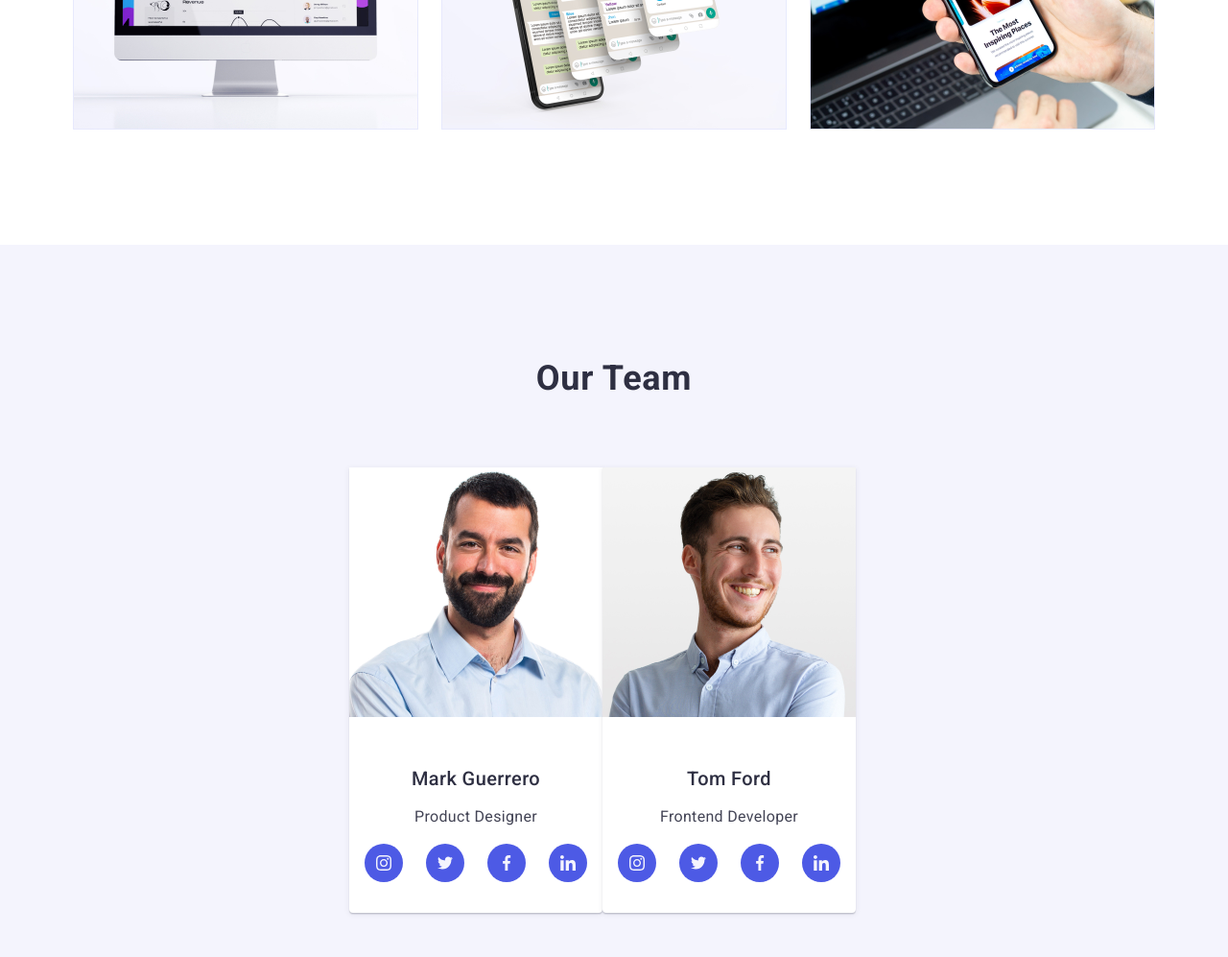
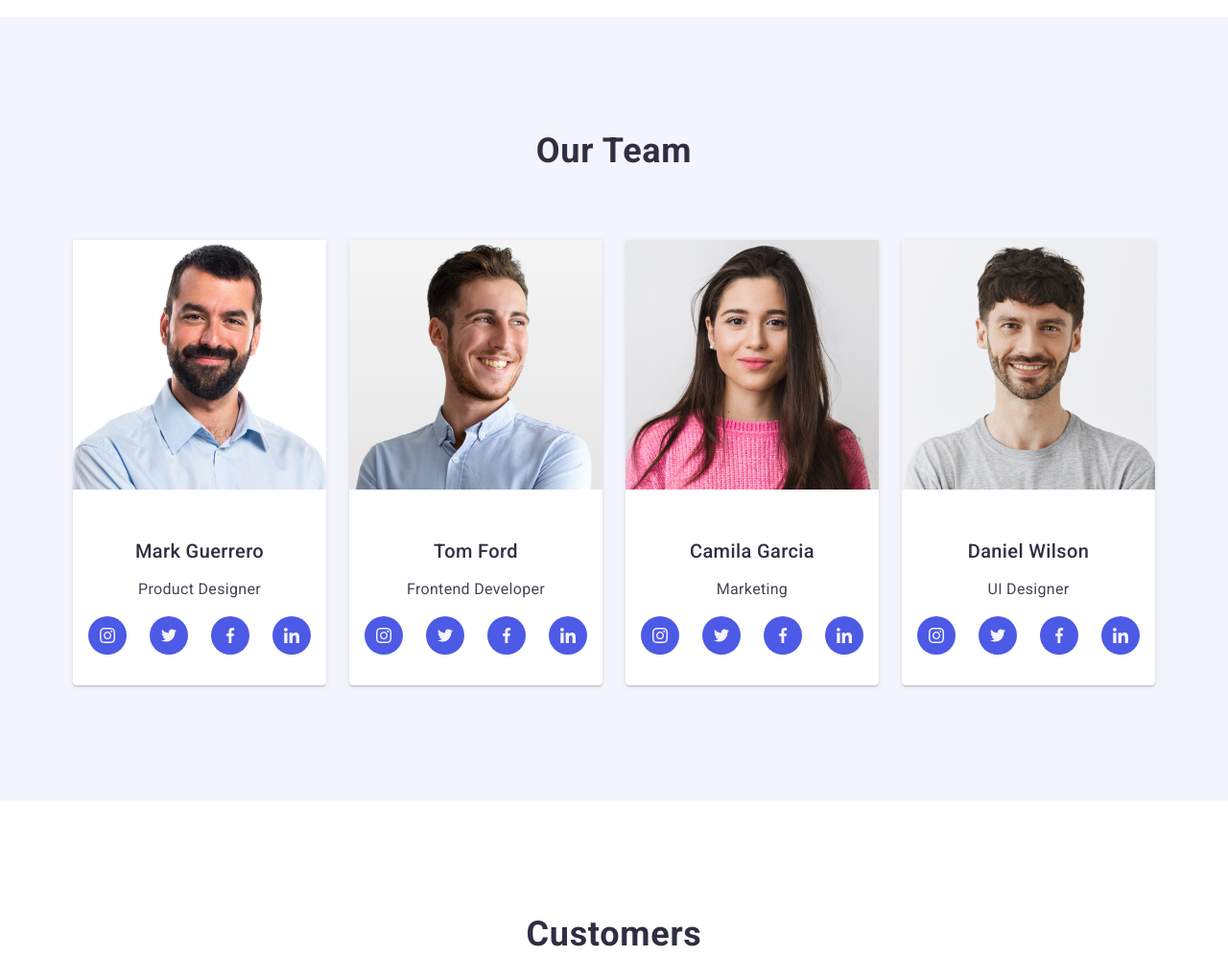
Before and after one commit to Sonata996/goit-markup-hw-07, a plain HTML site: page index.html in a window 1280 px wide. Shown: the part 1720-2717 px from the top of the page at 96% size. Drawn offline with nearby package versions, Linux system fonts and the light colour scheme.

Commit message:
Update styles.css

```diff
--- a/css/styles.css
+++ b/css/styles.css
@@ -33,42 +33,46 @@ img {
   }
 }
 .container {
-  width: 1158px;
+  max-width: 1158px;
   padding: 0 15px;
   margin: 0 auto;
 }
-@media only screen and (min-width: 428px) {
+@media only screen and (min-width: 428px) and (max-width: 767px) {
   .container {
-    width: 428px;
+    max-width: 428px;
   }
 }
-@media only screen and (min-width: 768px) {
+@media only screen and (min-width: 768px) and(max-width:1157) {
   .container {
-    width: 768px;
+    max-width: 768px;
   }
 }
 @media only screen and (min-width: 1158px) {
   .container {
-    width: 1158px;
+    max-width: 1158px;
   }
 }
 .container-team {
-  width: 1158px;
+  max-width: 1158px;
   padding: 0 15px;
   margin: 0 auto;
 }
-@media only screen and (min-width: 428px) {
+@media only screen and (min-width: 428px) and (max-width: 767px) {
   .container-team {
-    width: 264px;
+    max-width: 264px;
     padding: 0;
   }
 }
-@media only screen and (min-width: 768px) {
+@media only screen and (min-width: 768px) and (max-width: 1157px) {
   .container-team {
-    width: 552px;
+    max-width: 552px;
   }
 }
-
+@media only screen and (min-width: 1158px) {
+  .container-team {
+    max-width: 1158px;
+  }
+}
 .navigation {
   display: flex;
   align-items: center;
@@ -87,7 +91,7 @@ img {
   text-decoration: none;
   margin-right: 76px;
 }
-@media only screen and (min-width: 429px) and (max-width: 768px) {
+@media only screen and (min-width: 768px) and (max-width: 1157px) {
   .nav-link {
     margin-right: 120px;
   }
@@ -110,7 +114,7 @@ img {
   margin-right: 40px;
   gap: 40px;
 }
-@media only screen and (min-width: 428px) {
+@media only screen and (min-width: 428px) and (max-width: 767px) {
   .nav-list {
     display: none;
   }
@@ -181,7 +185,7 @@ img {
   letter-spacing: 0.02em;
   color: #434455;
 }
-@media only screen and (min-width: 428px) {
+@media only screen and (min-width: 428px) and (max-width: 767px) {
   .address {
     display: none;
   }
@@ -193,7 +197,7 @@ img {
   row-gap: 0px;
   display: flex;
 }
-@media only screen and (min-width: 429px) and (max-width: 768px) {
+@media only screen and (min-width: 768px) and (max-width: 1157px) {
   .address-list {
     column-gap: 0px;
     row-gap: 12px;
@@ -223,7 +227,7 @@ img {
   position: relative;
   transition: color 250ms cubic-bezier(0.4, 0, 0.2, 1);
 }
-@media only screen and (min-width: 429px) and (max-width: 768px) {
+@media only screen and (min-width: 768px) and (max-width: 1157px) {
   .address-list-link {
     padding-top: 0px;
     padding-bottom: 0px;
@@ -264,7 +268,7 @@ img {
   background-position: center;
   background-size: cover;
 }
-@media only screen and (min-width: 428px) and (max-width: 768px) {
+@media only screen and (min-width: 768px) and (max-width: 1157px) {
   .one-section {
     padding-top: 112px;
     padding-bottom: 112px;
@@ -338,7 +342,7 @@ img {
 .two-section {
   padding: 120px 0 120px 0;
 }
-@media only screen and (min-width: 428px) and (max-width: 768px) {
+@media only screen and (min-width: 768px) and (max-width: 1157px) {
   .two-section {
     padding: 96px 0 96px 0;
   }
@@ -350,13 +354,13 @@ img {
   row-gap: 0px;
   padding-left: 0;
 }
-@media only screen and (min-width: 428px) {
+@media only screen and (min-width: 428px) and (max-width: 767px) {
   .two-section-item {
     row-gap: 72px;
     column-gap: 0px;
   }
 }
-@media only screen and (min-width: 429px) and (max-width: 768px) {
+@media only screen and (min-width: 768px) and (max-width: 1157px) {
   .two-section-item {
     row-gap: 72px;
     column-gap: 24px;
@@ -365,12 +369,12 @@ img {
 .two-section-li {
   width: calc((100% - 72px) / 4);
 }
-@media only screen and (min-width: 428px) {
+@media only screen and (min-width: 428px) and (max-width: 767px) {
   .two-section-li {
     width: calc((100% - 0px) / 1);
   }
 }
-@media only screen and (min-width: 429px) and (max-width: 768px) {
+@media only screen and (min-width: 768px) and (max-width: 1157px) {
   .two-section-li {
     width: calc((100% - 24px) / 2);
   }
@@ -395,7 +399,7 @@ img {
     text-transform: capitalize;
   }
 }
-@media only screen and (min-width: 429px) and (max-width: 768px) {
+@media only screen and (min-width: 768px) and (max-width: 1157px) {
   .two-section-caption {
     font-weight: 700;
     font-size: 36px;
@@ -411,7 +415,7 @@ img {
   color: #434455;
   margin: 0;
 }
-@media only screen and (min-width: 428px) and (max-width: 768px) {
+@media only screen and (min-width: 428px) and (max-width: 1157px) {
   .two-section-lead {
     font-weight: 500;
   }
@@ -422,7 +426,7 @@ img {
   width: 64px;
   height: 64px;
 }
-@media only screen and (min-width: 428px) {
+@media only screen and (min-width: 428px) and (max-width: 1157px) {
   .two-section-svg {
     display: none;
   }
@@ -440,22 +444,18 @@ img {
   margin-bottom: 8px;
   align-items: center;
 }
-@media only screen and (min-width: 428px) {
+@media only screen and (min-width: 428px) and (max-width: 1157px) {
   .div-scg {
     display: none;
   }
 }
-@media only screen and (min-width: 429px) and (max-width: 768px) {
-  .div-scg {
-    display: none;
-  }
-}
+
 /* three section */
 .three-section {
   padding-top: 0px;
   padding-bottom: 120px;
 }
-@media only screen and (min-width: 428px) and (max-width: 768px) {
+@media only screen and (min-width: 428px) and (max-width: 1157px) {
   .three-section {
     display: none;
   }
@@ -493,7 +493,7 @@ img {
   padding-top: 120px;
   padding-bottom: 120px;
 }
-@media only screen and (min-width: 428px) and (max-width: 768px) {
+@media only screen and (min-width: 428px) and (max-width: 1157px) {
   .four-section {
     padding-top: 96px;
     padding-bottom: 96px;
@@ -510,13 +510,13 @@ img {
   margin-right: 24px;
   padding-left: 0;
 }
-@media only screen and (min-width: 428px) {
+@media only screen and (min-width: 428px) and (max-width: 767px) {
   .four-section-list {
     column-gap: 0px;
     row-gap: 72px;
   }
 }
-@media only screen and (min-width: 429px) and (max-width: 768px) {
+@media only screen and (min-width: 429px) and (max-width: 1157px) {
   .four-section-list {
     column-gap: 24px;
     row-gap: 64px;
@@ -548,12 +548,12 @@ img {
   box-shadow: 0px 1px 6px rgba(46, 47, 66, 0.08),
     0px 1px 1px rgba(46, 47, 66, 0.16), 0px 2px 1px rgba(46, 47, 66, 0.08);
 }
-@media only screen and (min-width: 428px) {
+@media only screen and (min-width: 428px) and (max-width: 767px) {
   .section-list-item {
     width: calc((100% - 0px) / 1);
   }
 }
-@media only screen and (min-width: 768px) {
+@media only screen and (min-width: 768px) and (max-width: 1157px) {
   .section-list-item {
     width: calc((100% - 24px) / 2);
   }
@@ -623,7 +623,7 @@ img {
   padding-bottom: 120px;
   padding-top: 120px;
 }
-@media only screen and (min-width: 428px) and (max-width: 768px) {
+@media only screen and (min-width: 428px) and (max-width: 1157px) {
   .section-five {
     padding-bottom: 96px;
     padding-top: 96px;
@@ -653,7 +653,7 @@ img {
     row-gap: 72px;
   }
 }
-@media only screen and (min-width: 429px) and (max-width: 768px) {
+@media only screen and (min-width: 429px) and (max-width: 1157px) {
   .five-section-list {
     column-gap: 24px;
     row-gap: 72px;
@@ -689,12 +689,8 @@ img {
 .five-list-item {
   width: calc((100% - 120px) / 6);
 }
-@media only screen and (min-width: 428px) {
-  .five-list-item {
-    width: calc((100% - 24px) / 2);
-  }
-}
-@media only screen and (min-width: 429px) and (max-width: 768px) {
+
+@media only screen and (min-width: 429px) and (max-width: 1157px) {
   .five-list-item {
     width: calc((100% - 48px) / 3);
   }
@@ -711,7 +707,7 @@ img {
   padding-top: 100px;
   padding-bottom: 100px;
 }
-@media only screen and (min-width: 428px) and (max-width: 768px) {
+@media only screen and (min-width: 428px) and (max-width: 1157px) {
   .footer {
     padding-top: 96px;
     padding-bottom: 96px;
@@ -732,7 +728,7 @@ img {
   display: inline-block;
   margin-bottom: 16px;
 }
-@media only screen and (min-width: 428px) and (max-width: 428px) {
+@media only screen and (min-width: 428px) and (max-width: 767px) {
   .footer-link {
     display: flex;
     justify-content: center;
@@ -753,24 +749,24 @@ img {
   display: flex;
   align-items: baseline;
 }
-@media only screen and (min-width: 428px) and (max-width: 768px) {
+@media only screen and (min-width: 428px) and (max-width: 1157px) {
   .footer-div {
     flex-wrap: wrap;
     row-gap: 72px;
-    justify-content: center;
+    margin-left: 108px;
   }
 }
 
 .footer-div-info {
   margin-right: 120px;
 }
-@media only screen and (min-width: 428px) and (max-width: 428px) {
+@media only screen and (min-width: 428px) and (max-width: 767px) {
   .footer-div-info {
     margin: 0 auto;
     margin-bottom: 72px;
   }
 }
-@media only screen and (min-width: 429px) and (max-width: 768px) {
+@media only screen and (min-width: 768px) and (max-width: 1157px) {
   .footer-div-info {
     margin-right: 24px;
   }
@@ -780,7 +776,7 @@ img {
 .footer-div-icon {
   margin-right: auto;
 }
-@media only screen and (min-width: 428px) and (max-width: 428px) {
+@media only screen and (min-width: 428px) and (max-width: 767px) {
   .footer-div-icon {
     margin: 0 auto;
   }
@@ -799,7 +795,7 @@ img {
   color: #ffffff;
   margin-bottom: 16px;
 }
-@media only screen and (min-width: 428px) {
+@media only screen and (min-width: 428px) and (max-width: 767px) {
   .footer-p-icon {
     display: flex;
     justify-content: center;
@@ -828,7 +824,11 @@ img {
 .footer-icon-link:focus {
   background-color: #31d0aa;
 }
-@media only screen and (min-width: 429px) and (max-width: 768px) {
+.footer-info-icon {
+  display: flex;
+  margin-right: 80px;
+}
+@media only screen and (min-width: 428px) and (max-width: 1157px) {
   .footer-info-icon {
     display: flex;
   }
@@ -844,7 +844,7 @@ img {
   color: #ffffff;
   margin-bottom: 16px;
 }
-@media only screen and (min-width: 428px) {
+@media only screen and (min-width: 428px) and (max-width: 767px) {
   .Subscribe {
     display: flex;
     justify-content: center;
@@ -859,7 +859,7 @@ img {
   align-items: center;
   letter-spacing: 0.04em;
 }
-@media only screen and (min-width: 428px) {
+@media only screen and (min-width: 428px) and (max-width: 1157px) {
   .div-input input::placeholder {
     line-height: 2;
   }
@@ -869,7 +869,7 @@ img {
   column-gap: 24px;
   row-gap: 0px;
 }
-@media only screen and (min-width: 428px) {
+@media only screen and (min-width: 428px) and (max-width: 767px) {
   .div-form {
     justify-content: center;
     flex-wrap: wrap;
@@ -889,7 +889,7 @@ img {
   filter: drop-shadow(0px 4px 4px rgba(0, 0, 0, 0.15));
   border-radius: 4px;
 }
-@media only screen and (min-width: 428px) {
+@media only screen and (min-width: 428px) and (max-width: 767px) {
   .input-field {
     width: 398px;
   }
```
